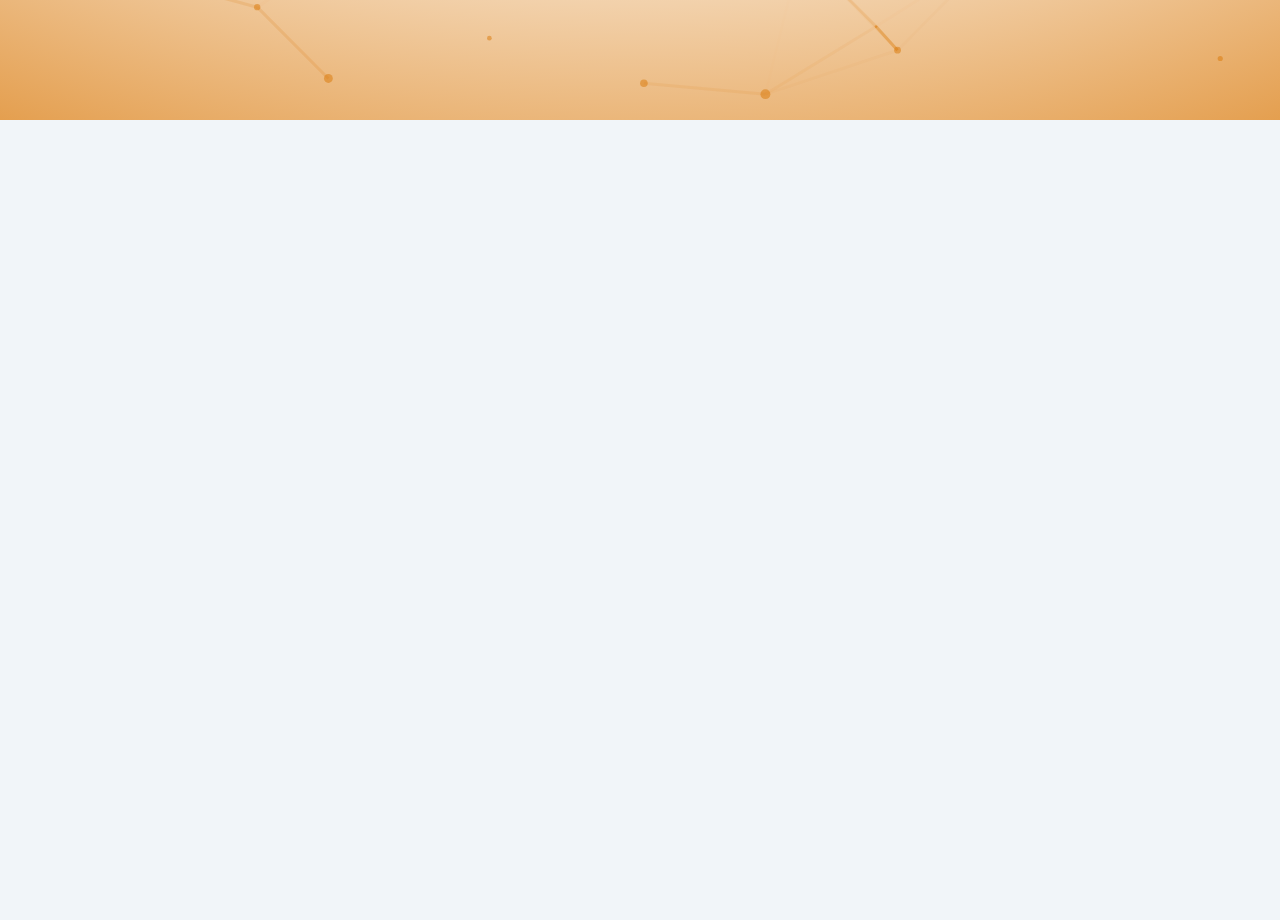
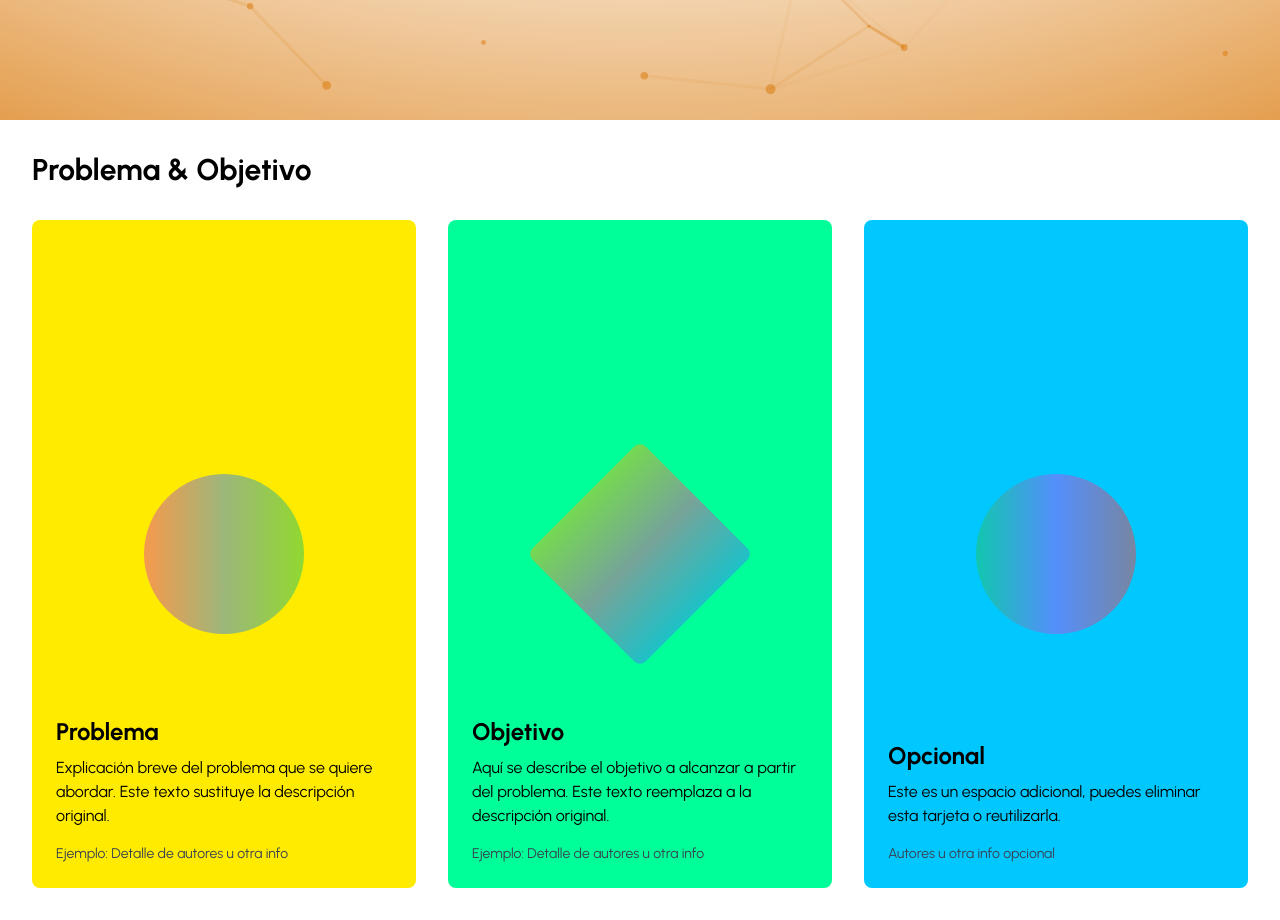
Before and after one commit to ChristianPE1/Web-IHC, a Next.js app: page /paintvr in a window 1280 px wide. Shown: the part 680-1600 px from the top of the page. Before the commit the page ends 800 px from the top, so only its background shows below. Built offline with nearby package versions, Linux system fonts and the light colour scheme.

Commit message:
Problema y Objetivo

```diff
--- a/app/(routes)/paintvr/page.tsx
+++ b/app/(routes)/paintvr/page.tsx
@@ -1,6 +1,7 @@
 import CoverParticles from '@/components/cover-particles';
 import HeroSection from '@/components/paintvr/hero-section';
 import TransitionPage from '@/components/transition-page';
+import ProblemaObjetivo from '@/components/paintvr/ProblemaObjetivo';
 
 export default function PaintVR() {
    return (
@@ -8,6 +9,7 @@ export default function PaintVR() {
          <TransitionPage bgColor='bg-white' />
          <CoverParticles colorParticles='#d97706' />
          <HeroSection />
+         <ProblemaObjetivo />
          <div className="fixed left-0 top-0 -z-10 h-full w-full"><div className="absolute inset-0 -z-10 h-full w-full bg-white [background:radial-gradient(125%_125%_at_50%_10%,#fff_40%,#d97706_100%)]"></div></div>
       </>
    );
--- /dev/null
+++ b/components/paintvr/ProblemaObjetivo.tsx
@@ -0,0 +1,65 @@
+import React from 'react';
+
+const ProblemaObjetivo: React.FC = () => {
+  return (
+    <section className="w-full h-screen bg-white p-8 flex flex-col">
+      {/* Título de la sección */}
+      <div className="mb-8">
+        <h2 className="text-3xl font-bold text-black">Problema & Objetivo</h2>
+      </div>
+
+      {/* Contenedor de las tarjetas */}
+      <div className="flex flex-1 gap-8 overflow-hidden">
+        {/* Tarjeta "Problema" */}
+        <div className="flex-1 rounded-lg p-6 relative overflow-hidden" style={{ backgroundColor: '#FFEB00' }}>
+          <div className="absolute inset-0 flex items-center justify-center">
+            {/* Ejemplo de figura decorativa */}
+            <div className="w-40 h-40 rounded-full bg-gradient-to-r from-pink-500 via-blue-500 to-green-500 opacity-50"></div>
+          </div>
+
+          <div className="relative z-10 flex flex-col h-full justify-end">
+            <h3 className="text-2xl font-bold text-black mb-2">Problema</h3>
+            <p className="text-black mb-4">
+              Explicación breve del problema que se quiere abordar. Este texto sustituye la descripción original.
+            </p>
+            <p className="text-sm text-gray-700">Ejemplo: Detalle de autores u otra info</p>
+          </div>
+        </div>
+
+        {/* Tarjeta "Objetivo" */}
+        <div className="flex-1 rounded-lg p-6 relative overflow-hidden" style={{ backgroundColor: '#00FF99' }}>
+          <div className="absolute inset-0 flex items-center justify-center">
+            {/* Otra figura decorativa */}
+            <div className="w-40 h-40 bg-gradient-to-r from-yellow-500 via-pink-500 to-blue-500 opacity-50 transform rotate-45 rounded-lg"></div>
+          </div>
+
+          <div className="relative z-10 flex flex-col h-full justify-end">
+            <h3 className="text-2xl font-bold text-black mb-2">Objetivo</h3>
+            <p className="text-black mb-4">
+              Aquí se describe el objetivo a alcanzar a partir del problema. Este texto reemplaza a la descripción original.
+            </p>
+            <p className="text-sm text-gray-700">Ejemplo: Detalle de autores u otra info</p>
+          </div>
+        </div>
+
+        {/* Tarjeta opcional (puedes eliminarla si no la necesitas) */}
+        <div className="flex-1 rounded-lg p-6 relative overflow-hidden" style={{ backgroundColor: '#00C8FF' }}>
+          <div className="absolute inset-0 flex items-center justify-center">
+            {/* Otra figura decorativa */}
+            <div className="w-40 h-40 bg-gradient-to-r from-green-500 via-purple-500 to-red-500 opacity-50 rounded-full"></div>
+          </div>
+
+          <div className="relative z-10 flex flex-col h-full justify-end">
+            <h3 className="text-2xl font-bold text-black mb-2">Opcional</h3>
+            <p className="text-black mb-4">
+              Este es un espacio adicional, puedes eliminar esta tarjeta o reutilizarla.
+            </p>
+            <p className="text-sm text-gray-700">Autores u otra info opcional</p>
+          </div>
+        </div>
+      </div>
+    </section>
+  );
+};
+
+export default ProblemaObjetivo;
--- a/package.json
+++ b/package.json
@@ -12,7 +12,7 @@
     "@tsparticles/react": "^3.0.0",
     "@tsparticles/slim": "^3.7.1",
     "motion": "^12.0.0-alpha.2",
-    "next": "15.0.4",
+    "next": "^15.0.4",
     "react": "^19.0.0",
     "react-dom": "^19.0.0"
   },
```
Also changed, not shown: 1 other file (tests, documents, lock files or other folders).
